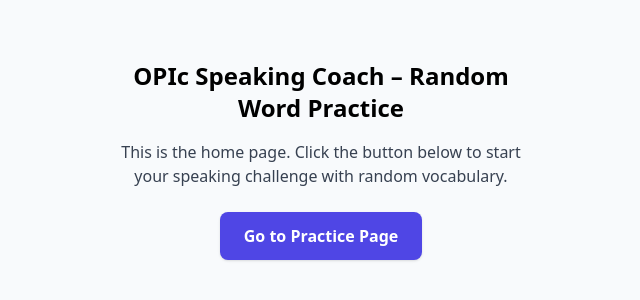
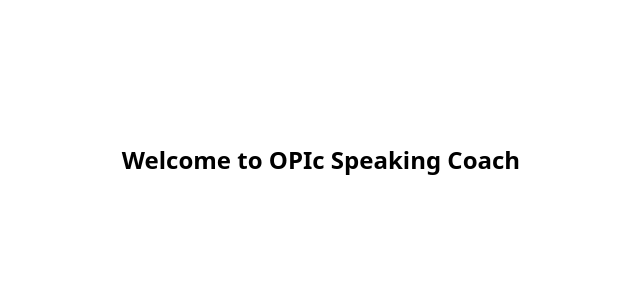
Before and after one commit to koedaily-hub/OPIc-Speaking-Coach, a Next.js app: page / in a window 1280 px wide. Shown: the part 240-540 px from the top of the page, without its empty margins (319-959 px from the left). Built offline with nearby package versions, Linux system fonts and the light colour scheme.

Commit message:
Fix homepage import issue for Vercel build

```diff
--- a/src/app/page.tsx
+++ b/src/app/page.tsx
@@ -1,23 +1,9 @@
-import RandomWord from "./components/RandomWord";
-
 export default function HomePage() {
   return (
-    <main className="min-h-screen flex items-center justify-center bg-slate-50">
-      <div className="max-w-md text-center px-4">
-        <h1 className="text-2xl font-bold mb-4">
-          OPIc Speaking Coach – Random Word Practice
-        </h1>
-        <p className="text-gray-700 mb-6">
-          This is the home page. Click the button below to start your speaking
-          challenge with random vocabulary.
-        </p>
-        <a
-          href="/practice"
-          className="inline-block px-6 py-3 bg-indigo-600 text-white rounded-lg font-semibold shadow"
-        >
-          Go to Practice Page
-        </a>
-      </div>
-    </main>
+    <div className="w-full h-screen flex items-center justify-center">
+      <h1 className="text-2xl font-bold">
+        Welcome to OPIc Speaking Coach
+      </h1>
+    </div>
   );
 }
```
